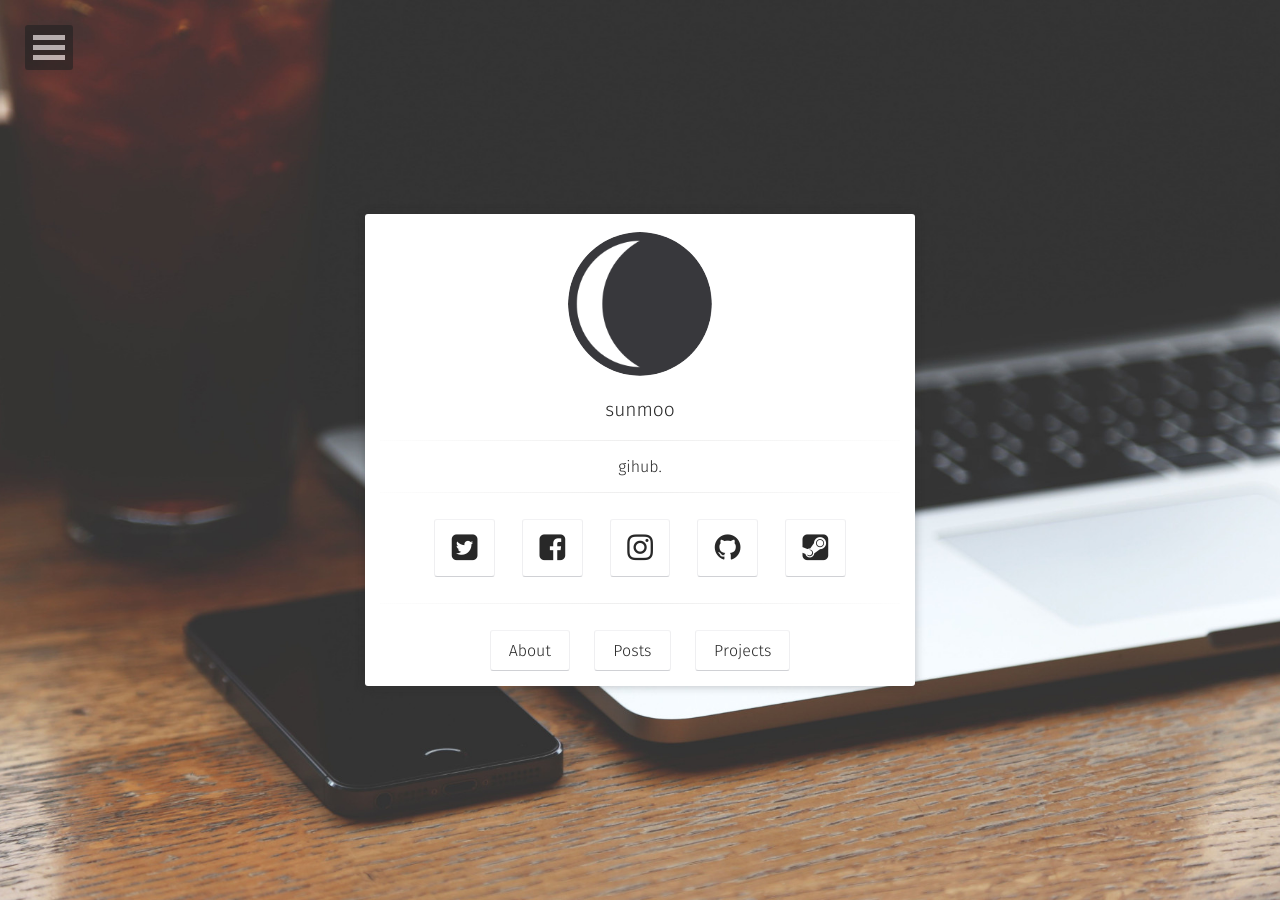
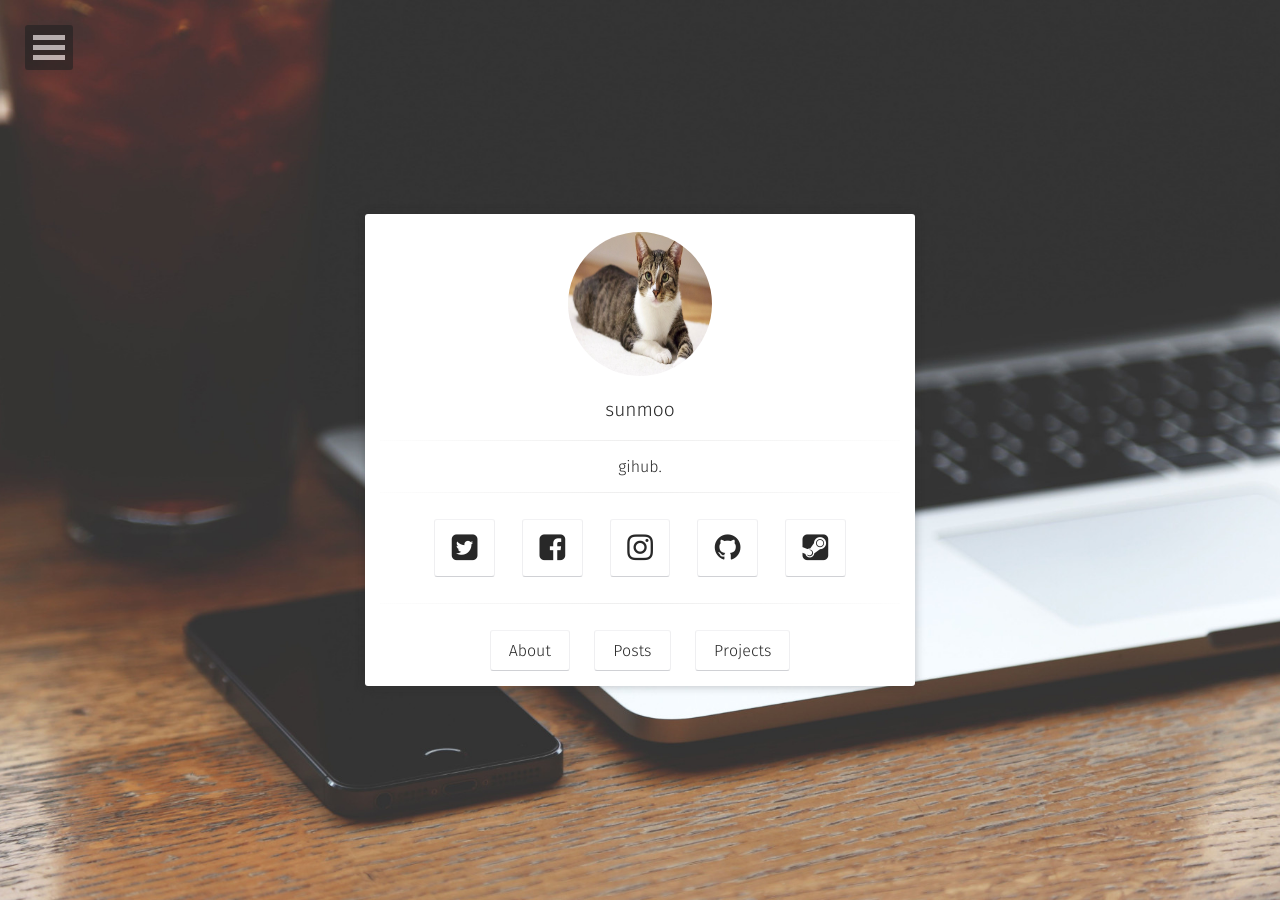
Before and after one commit to sunmoo6457/sunmoo6457.github.com, a Jekyll site: the page built from index.html, in a window 1280 px wide. Built offline with Jekyll 4.4.1, drawn with Linux system fonts in a browser that asks for light colours; some web fonts are replaced.

Commit message:
Update _config.yml

```diff
--- a/_config.yml
+++ b/_config.yml
@@ -4,7 +4,7 @@ bio:                'gihub.'
 description:        "github."
 reading_time:       true
 words_per_minute:   200
-logo:               'assets/img/logo.png'
+logo:               'assets/img/이미지(고양이).jpg'
 background:         'assets/img/placeholder-big.jpg'
 tiled_bg:           false   # Set this true if you want to tile your background image, otherwise it will be covered
 locale:             en_US
```
